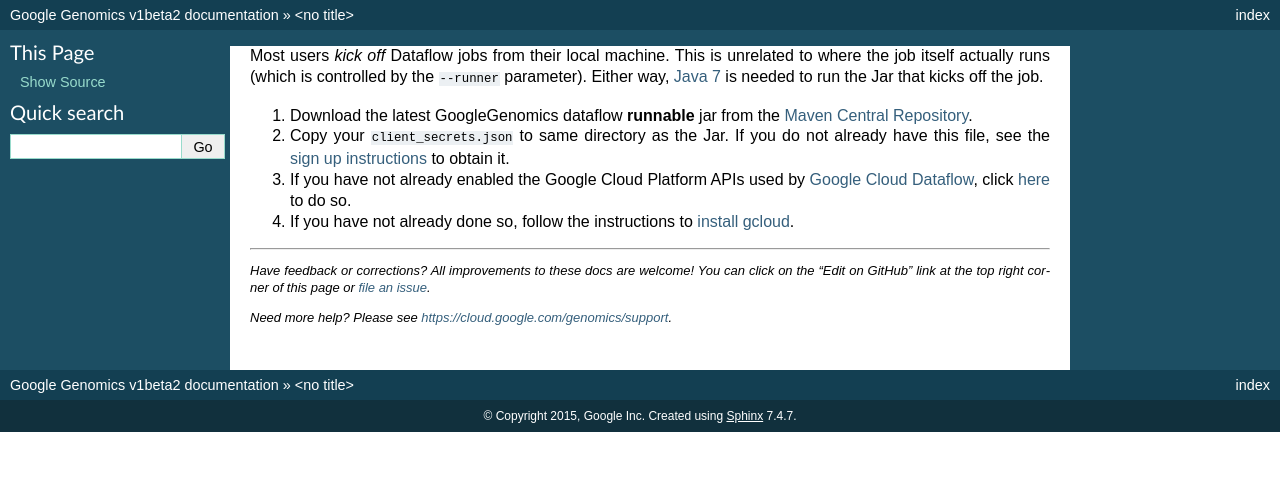
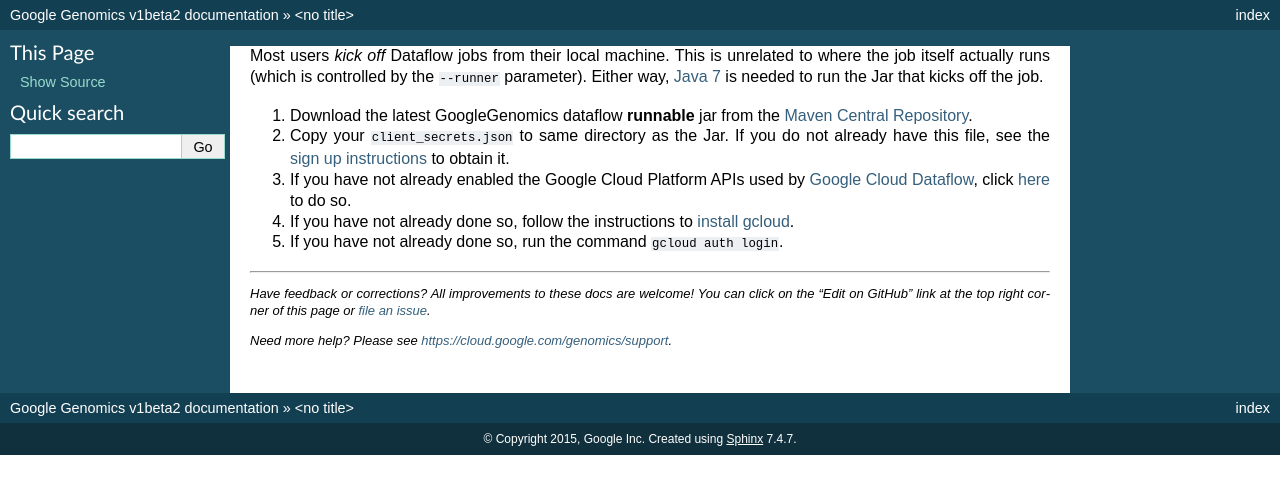
Before and after one commit to googlegenomics/readthedocs, a Sphinx documentation site: the page built from docs/source/includes/dataflow_setup.rst, in a window 1280 px wide. Shown: the top 494 px of the page. Built offline with Sphinx 7.4.7, drawn with Linux system fonts in a browser that asks for light colours.

Commit message:
mention gcloud auth login

```diff
--- a/docs/source/includes/dataflow_setup.rst
+++ b/docs/source/includes/dataflow_setup.rst
@@ -7,3 +7,5 @@
 (3)  If you have not already enabled the Google Cloud Platform APIs used by `Google Cloud Dataflow`_, click `here <https://console.developers.google.com/flows/enableapi?apiid=dataflow,compute_component,logging,storage_component,storage_api,bigquery,pubsub,datastore&_ga=1.38537760.2067798380.1406160784>`_ to do so.
 
 (4) If you have not already done so, follow the instructions to `install gcloud`_.
+
+(5) If you have not already done so, run the command ``gcloud auth login``.
```
